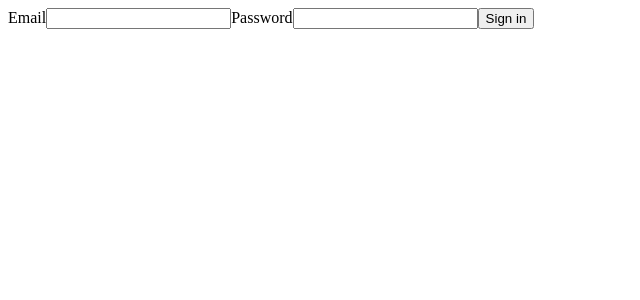
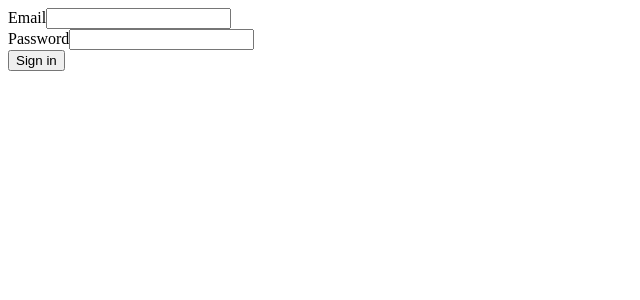
Before and after one commit to matheusmoc/typescript_training, a React (Vite) app: page /login in a window 1280 px wide. Shown: the top 300 px of the page, without its empty margins (0-640 px from the left). Built offline with nearby package versions, Linux system fonts and the light colour scheme.

Commit message:
feat: useEffect Hook

```diff
--- a/src/App/pages/login/Login.tsx
+++ b/src/App/pages/login/Login.tsx
@@ -1,28 +1,46 @@
-import { useState } from "react";
-import { useNavigate } from "react-router-dom";
-
-
+import { useEffect, useState } from "react";
 
 export const Login = () => {
   const [email, setEmail] = useState("");
   const [password, setPassword] = useState("");
 
-  const handleSignIn = () => {
-    // console.log(email)
-    // console.log(password)
+  useEffect(() => {
+    //executa domente quando o componente for carregado somente uma vez
+  }, []);
 
-  };
+  useEffect(() => {
+    console.log(email);
+  }, [email]); //a função será executada toda vez que o email e a senha for alterada
+
+  useEffect(() => {
+    console.log(password);
+  }, [password]);
+
+  const handleSignIn = () => {};
   return (
     <div>
-      <form action="">
+      <form>
+        <div>
           <label>
             <span>Email</span>
-          <input type="text" value={email} onChange={e => setEmail(e.target.value)}/>
+            <input
+              type="text"
+              value={email}
+              onChange={(e) => setEmail(e.target.value)}
+            />
           </label>
+        </div>
+
+        <div>
           <label>
             <span>Password</span>
-          <input type="password" value={password} onChange={e => setPassword(e.target.value)}/>
+            <input
+              type="password"
+              value={password}
+              onChange={(e) => setPassword(e.target.value)}
+            />
           </label>
+        </div>
 
         <button type="button" onClick={handleSignIn}>
           Sign in
```
Lines whose indentation alone changed are shown as unchanged.
